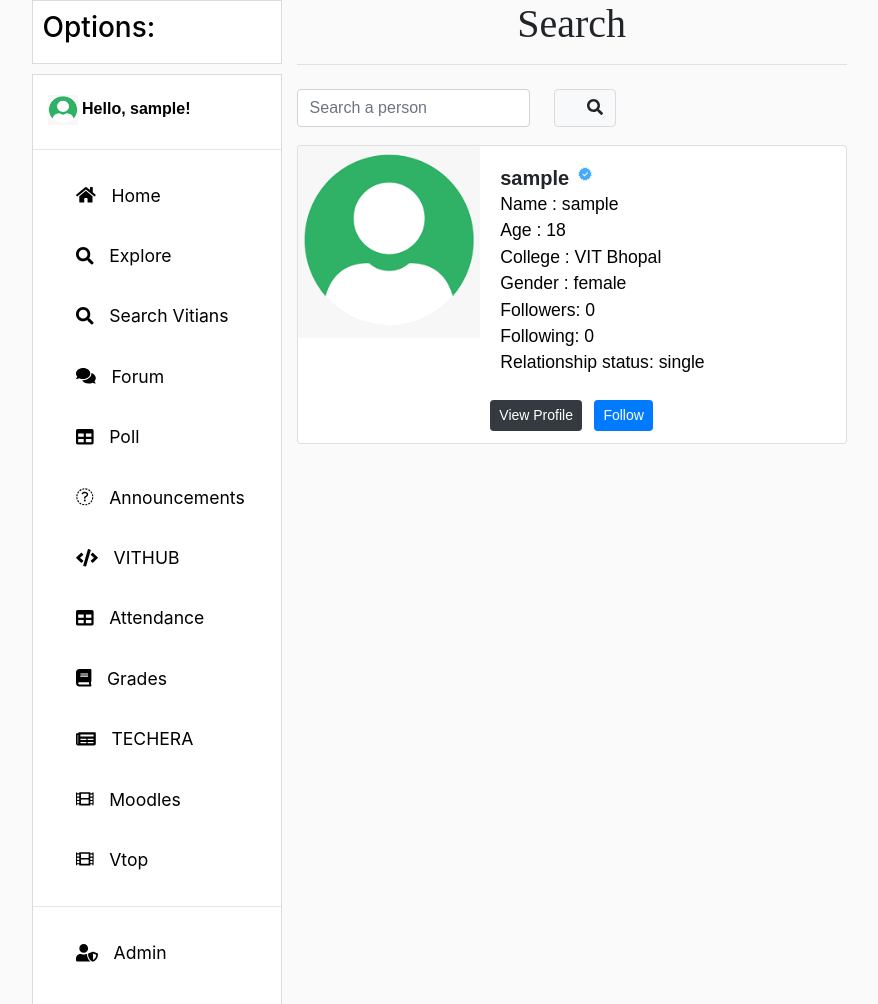
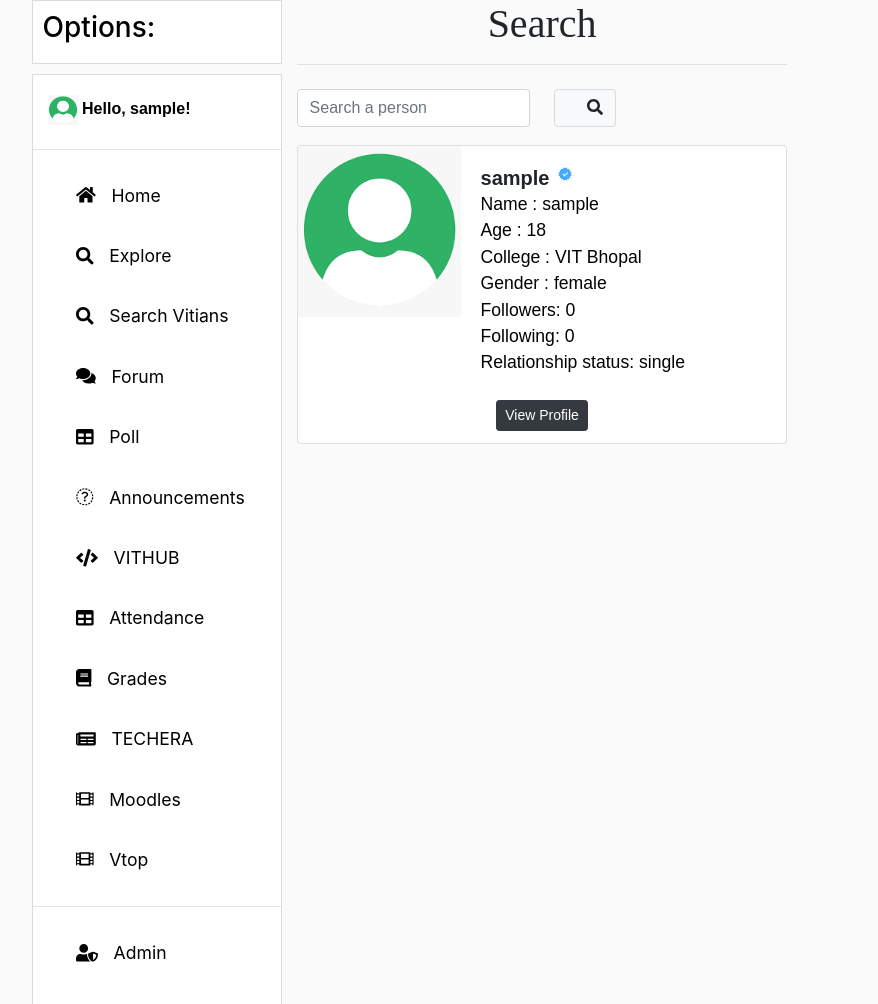
Before and after one commit to abhishek2x/VITBOOK, a Django app: page /profile/ in a window 1280 px wide. Shown: the part 130-1134 px from the top of the page, without its empty margins (58-936 px from the left). Run offline with Django 3.2, Linux system fonts and the light colour scheme; the visitor is signed in with stand-in values (Sample User, id 1); data comes from the database, SQL or seed files in the repository; some libraries are stand-ins or nearby versions.

Commit message:
Disable Self-Follow

```diff
--- a/social/templates/social/myprofile_list.html
+++ b/social/templates/social/myprofile_list.html
@@ -82,11 +82,13 @@
                             <div class="container mb-2">
                                 <a href="{% url 'profileDetail' n1.id %}" class="m-1 btn btn-dark btn-sm">View Profile</a>
 
-                                {% if n1.followed %}
-                                    <a href="{% url 'unfollow' n1.id %}" class="m-1 btn btn-danger btn-sm">Unfollow</a>
-                                {% else %}
-                                    <a href="{% url 'follow' n1.id %}" class="m-1 btn btn-primary btn-sm">Follow</a>
-                                {% endif %}
+                                <!-- {% if n1.user != user %} -->
+                                    {% if n1.followed %}
+                                        <a href="{% url 'unfollow' n1.id %}" class="m-1 btn btn-danger btn-sm">Unfollow</a>
+                                    {% else %}
+                                        <a href="{% url 'follow' n1.id %}" class="m-1 btn btn-primary btn-sm">Follow</a>
+                                    {% endif %}
+                                <!-- {% endif %} -->
 
 {#                                <a href="/social/mypost/?si={{n1.user}}" class=" btn btn-secondary btn-sm">View#}
 {#                                    Posts.</a>#}
--- a/social/views.py
+++ b/social/views.py
@@ -114,7 +114,6 @@
         followingList2.append(e.profile)
 
     noOfFollowing = followingList.count()
-
     context = {'myprofile': profileData, 'photos': photos, 'totalPhotos': totalPhotos,
                'following': followingList2, 'followers': followersList2 ,
                'noOfFollowing': noOfFollowing, 'noOfFollowers': noOfFollowers}
@@ -325,7 +324,6 @@
 class MyProfileListView(ListView):
     model = MyProfile
     paginate_by = 8
-
     def get_queryset(self):
         si = self.request.GET.get("si")
 
@@ -346,7 +344,6 @@
             p1.following = followingList.count()
 
         return profList
-
 
 # ---------------------------------------------------------------------------------------------------------------------
                                              # MyPost
```
